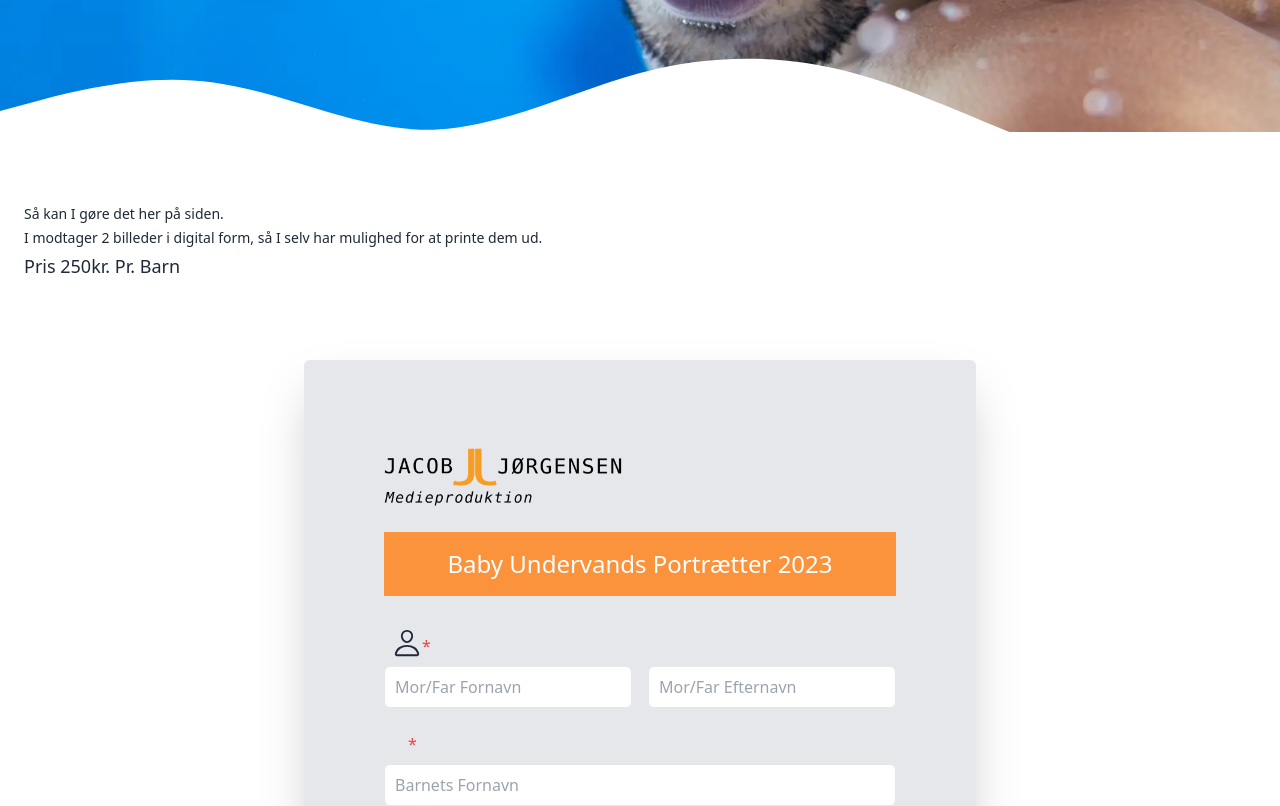
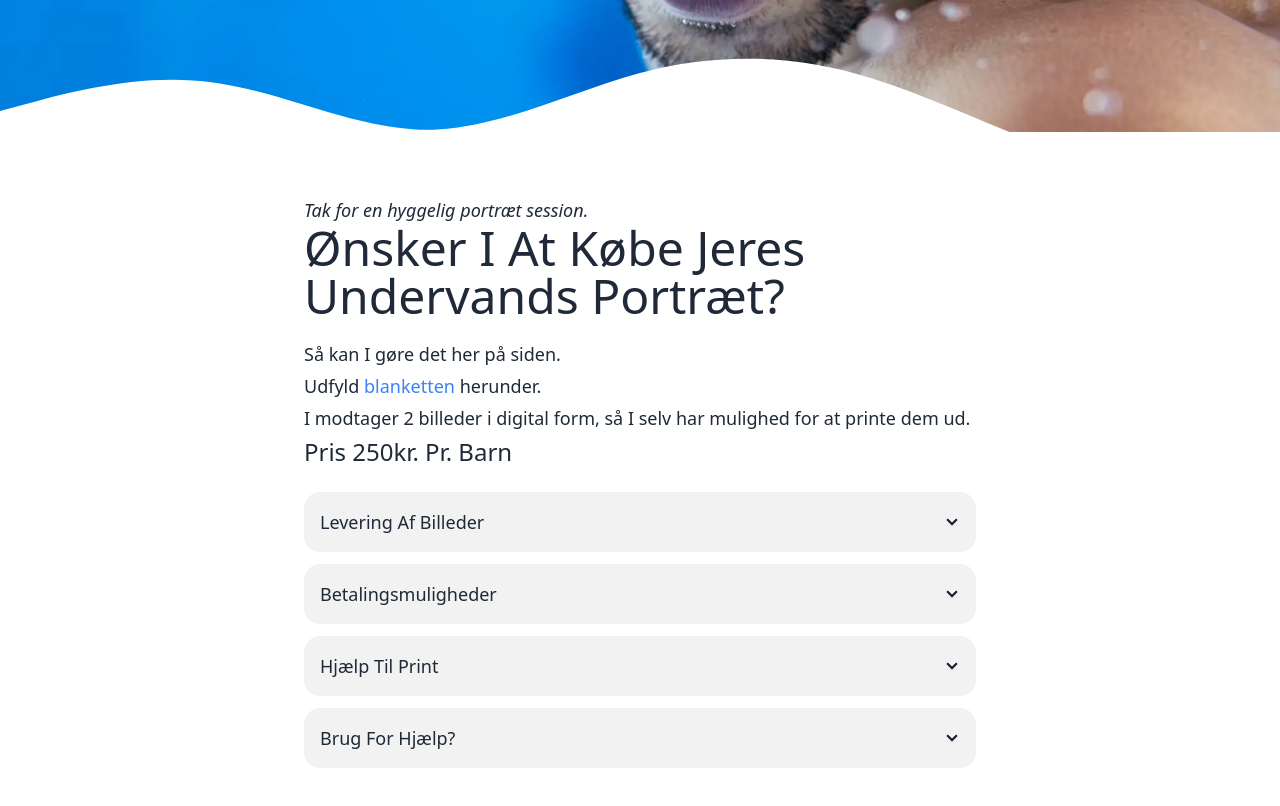
Before and after one commit to jaco266w/baby-uv-portaet-2023, a React (Vite) app: page / in a window 1280 px wide. Shown: the part 380-1186 px from the top of the page. Built offline with nearby package versions, Linux system fonts and the light colour scheme; some icons are missing.

Commit message:
information responsiv

```diff
--- a/index.html
+++ b/index.html
@@ -1,5 +1,5 @@
 <!doctype html>
-<html data-theme="light" lang="en">
+<html class="scroll-smooth" data-theme="light" lang="en">
   <head>
     <meta charset="UTF-8" />
     <link rel="apple-touch-icon" sizes="180x180" href="/favicon/apple-touch-icon.png">
--- a/src/App.jsx
+++ b/src/App.jsx
@@ -1,6 +1,7 @@
 import SignupForm from "./components/SignupForm";
 import Hero from "./components/Hero";
 import Info from "./components/Info";
+
 
 export default function App() {
   return (
--- /dev/null
+++ b/src/components/Accordion.jsx
@@ -0,0 +1,50 @@
+export default function Accordion() {
+    return(
+        <div className="flex flex-col gap-3 mt-6">
+            <div className="collapse collapse-arrow bg-base-200">
+                <input type="radio" name="my-accordion-2" />
+                <div className="collapse-title text-lg font-medium capitalize">
+                    Levering af billeder
+                </div>
+                <div className="collapse-content">
+                    <p>Senest 14 dage efter bekræftigelse af betaling, modtager I jeres billeder via Email.</p>
+                    <p className="italic text-sm">(Emailaddressen anigiver I i blanketten)</p>
+                </div>
+            </div>
+            <div className="collapse collapse-arrow bg-base-200">
+                <input type="radio" name="my-accordion-2" />
+                <div className="collapse-title text-lg font-medium">
+                    Betalingsmuligheder
+                </div>
+                <div className="collapse-content flex flex-col gap-2">
+                    <p>Efter udfyldning af blanketten modtager I en faktura via Email</p>
+                    <p>I denne mail kan i klikke på knappen "Betal Med Kort"</p>
+                    <p>Herefter skal i blot følge de angivne instruktioner</p>
+                </div>
+            </div>
+            <div className="collapse collapse-arrow bg-base-200">
+                <input type="radio" name="my-accordion-2" />
+                <div className="collapse-title text-lg font-medium">
+                    Hjælp Til Print
+                </div>
+                <div className="collapse-content flex flex-col gap-2">
+                    <p>Drømmer i om at få printet jeres billede på lærred, i storformat eller bare til familie-albummet?</p>
+                    <p>Så skal i være mere end velkomne til at kontakte mig:</p>
+                    <p>Mail: <a className="text-blue-500" href="mailto:jfjfotograf@gmail.com">jfjfotograf@gmail.com</a></p>
+                    <p>Telefon: <a className="text-blue-500" href="tel:+4540438695">+45 40 43 86 95</a></p>
+                </div>
+            </div>
+            <div className="collapse collapse-arrow bg-base-200">
+                <input type="radio" name="my-accordion-2" />
+                <div className="collapse-title text-lg font-medium">
+                    Brug For Hjælp?
+                </div>
+                <div className="collapse-content flex flex-col gap-2">
+                    <p>Kontakt mig via følgende:</p>
+                    <p>Mail: <a className="text-blue-500" href="mailto:jfjfotograf@gmail.com">jfjfotograf@gmail.com</a></p>
+                    <p>Telefon: <a className="text-blue-500" href="tel:+4540438695">+45 40 43 86 95</a></p>
+                </div>
+            </div>
+        </div>
+    )
+}
--- a/src/components/Info.jsx
+++ b/src/components/Info.jsx
@@ -1,12 +1,18 @@
+import Accordion from "./Accordion"
+
 export default function Info() {
     return(
-        <div className="mx-6">
-            <p className="italic text-sm">Tak for en hyggelig portræt session.</p>
-            <p className="capitalize text-3xl leading-8 mb-5">Ønsker i at købe jeres undervands portræt?</p>
-            <div className="flex flex-col gap-1">
-                <p className="text-sm">Så kan I gøre det her på siden.</p>
-                <p className="text-sm">I modtager 2 billeder i digital form, så I selv har mulighed for at printe dem ud.</p>
-                <p className="text-lg capitalize">Pris 250kr. pr. barn</p>
+        <div className="flex justify-center mt-16">
+            <div className="mx-6  max-w-2xl">
+                <p className="italic text-sm md:text-lg">Tak for en hyggelig portræt session.</p>
+                <p className="capitalize md:text-5xl text-3xl font-medium text-gray-800 leading-8 mb-5">Ønsker i at købe jeres undervands portræt?</p>
+                <div className="flex flex-col gap-1">
+                    <p className="text-sm md:text-lg">Så kan I gøre det her på siden.</p>
+                    <p className="text-sm md:text-lg">Udfyld <a className="text-blue-500" href="#signUp">blanketten</a> herunder.</p>
+                    <p className="text-sm md:text-lg">I modtager 2 billeder i digital form, så I selv har mulighed for at printe dem ud.</p>
+                    <p className="text-lg md:text-2xl capitalize">Pris 250kr. pr. barn</p>
+                </div>
+                <Accordion />
             </div>
         </div>
     )
--- a/src/components/SignupForm.jsx
+++ b/src/components/SignupForm.jsx
@@ -46,7 +46,7 @@ export default function SignupForm() {
 
     return (
         <>
-            <div className="flex justify-center">
+            <div id="signUp" className="flex justify-center">
                 <div className="m-5 md:my-20 p-5 md:p-20 bg-gray-200 shadow-2xl rounded-md">
                     <div className="max-w-lg w-full">
                         <img className="w-60 mb-6" src="/assets/logo.webp" alt="Jacob Jørgensen Medieproduktion logo" />
```
